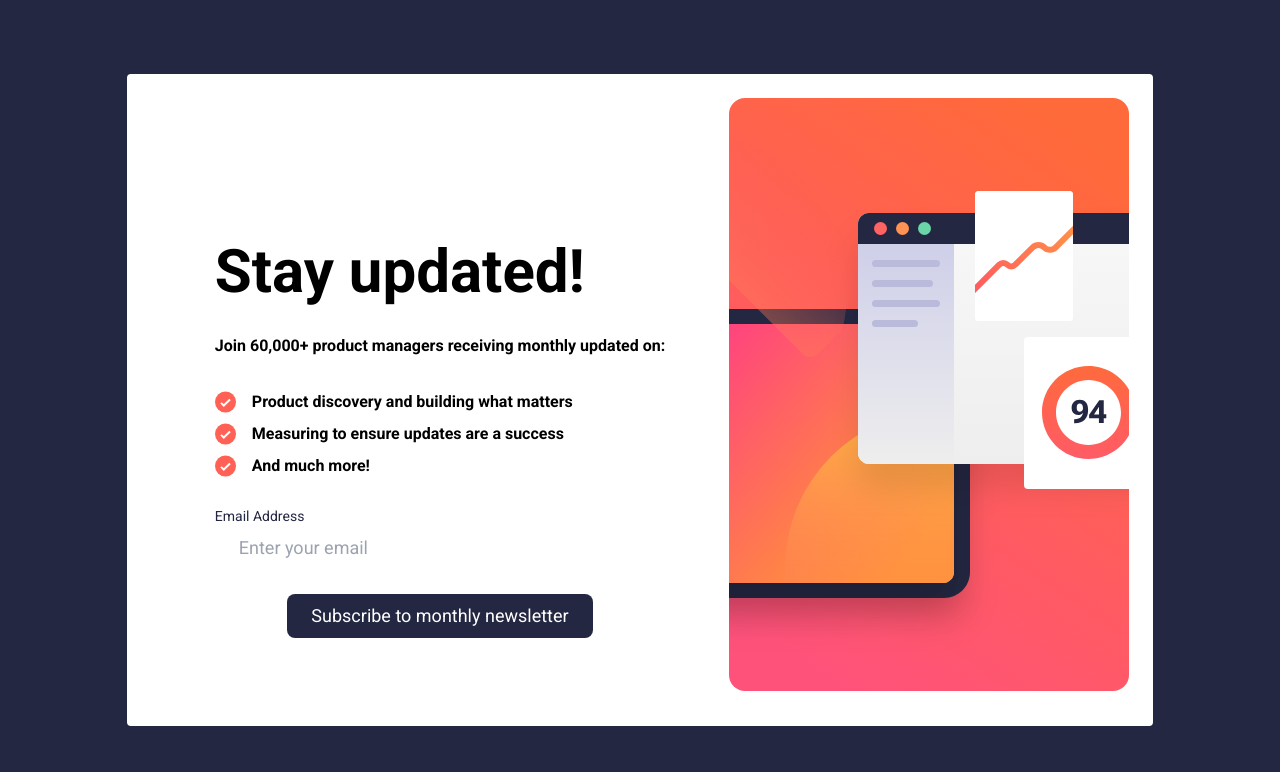
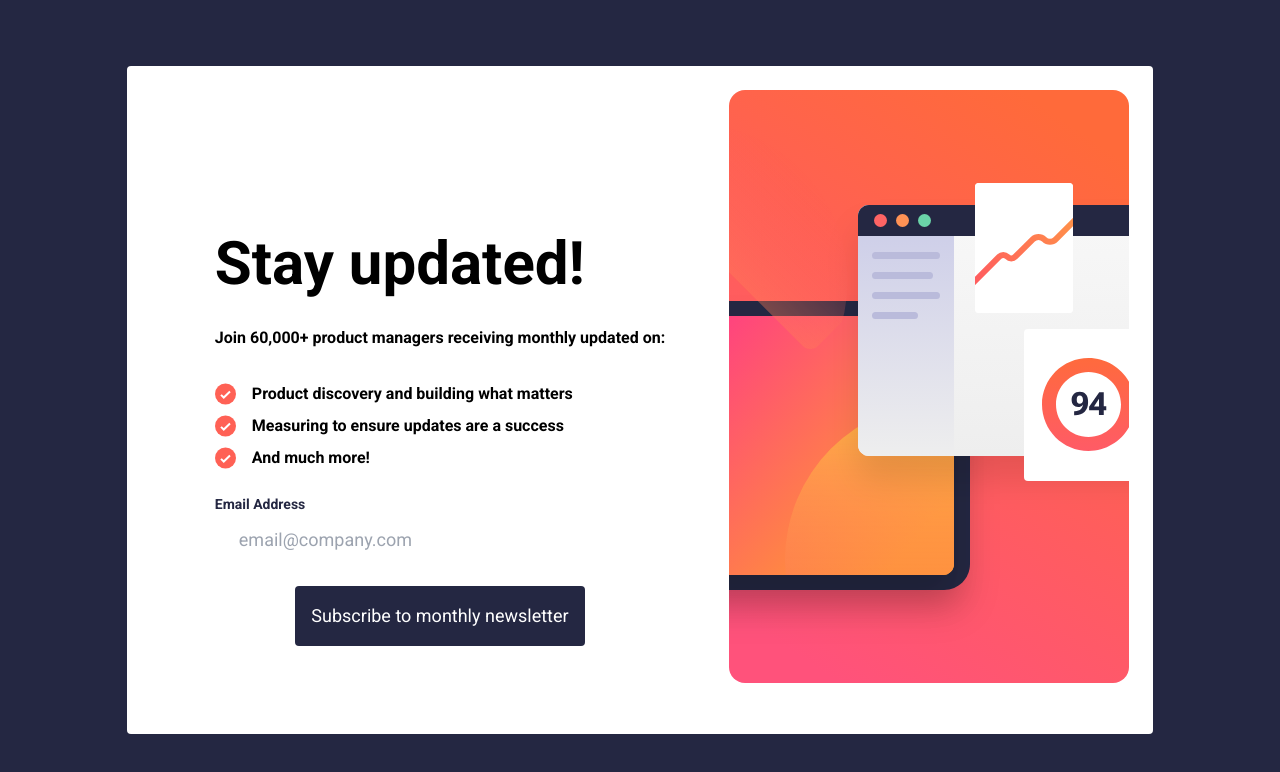
Before and after one commit to lavollmer/newsletter-signup, a React (Vite) app: page / in a window 1280 px wide. Shown: the top 772 px of the page. Built offline with nearby package versions, Linux system fonts and the light colour scheme.

Commit message:
debugging button styling

```diff
--- a/src/components/Button.jsx
+++ b/src/components/Button.jsx
@@ -1,11 +1,13 @@
-import React from 'react'
+import React from "react";
 
 const Button = () => {
   return (
     <div>
-        <button className='bg-dark-slate-grey text-white md:text-lg text-md py-2 px-6 rounded-lg'>Subscribe to monthly newsletter</button>
+      <button className="bg-dark-slate-grey hover:bg-grey text-white md:text-lg text-md px-4 py-4 rounded">
+        Subscribe to monthly newsletter
+      </button>
     </div>
-  )
-}
+  );
+};
 
-export default Button
+export default Button;
--- a/src/components/Email.jsx
+++ b/src/components/Email.jsx
@@ -2,13 +2,13 @@ import React from "react";
 
 const Email = () => {
   return (
-    <div className="flex flex-col justify-start mt-1">
-      <h3 className="text-sm text-dark-slate-grey">Email Address</h3>
-      <div className="b-black">
+    <div className="flex flex-col justify-start">
+      <h3 className="text-sm text-dark-slate-grey font-bold">Email Address</h3>
+      <div>
         <input
           type="email"
-          placeholder="Enter your email"
-          className="bg-white border-black text-dark-slate-grey md:text-lg text-md py-2 px-6 rounded-lg w-full"
+          placeholder="email@company.com"
+          className="mt-1 bg-white border-black text-dark-grey md:text-lg text-md py-2 px-6 rounded-lg w-full"
         />
       </div>
     </div>
```
Also changed, not shown: 1 other file (tests, documents, lock files or other folders).
